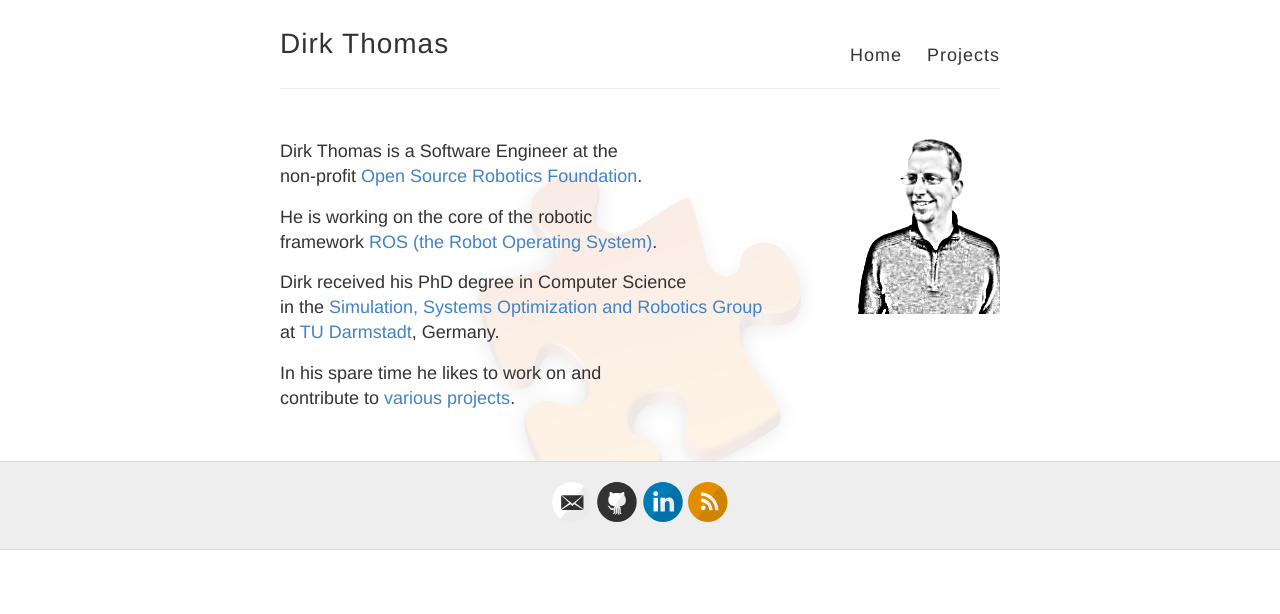
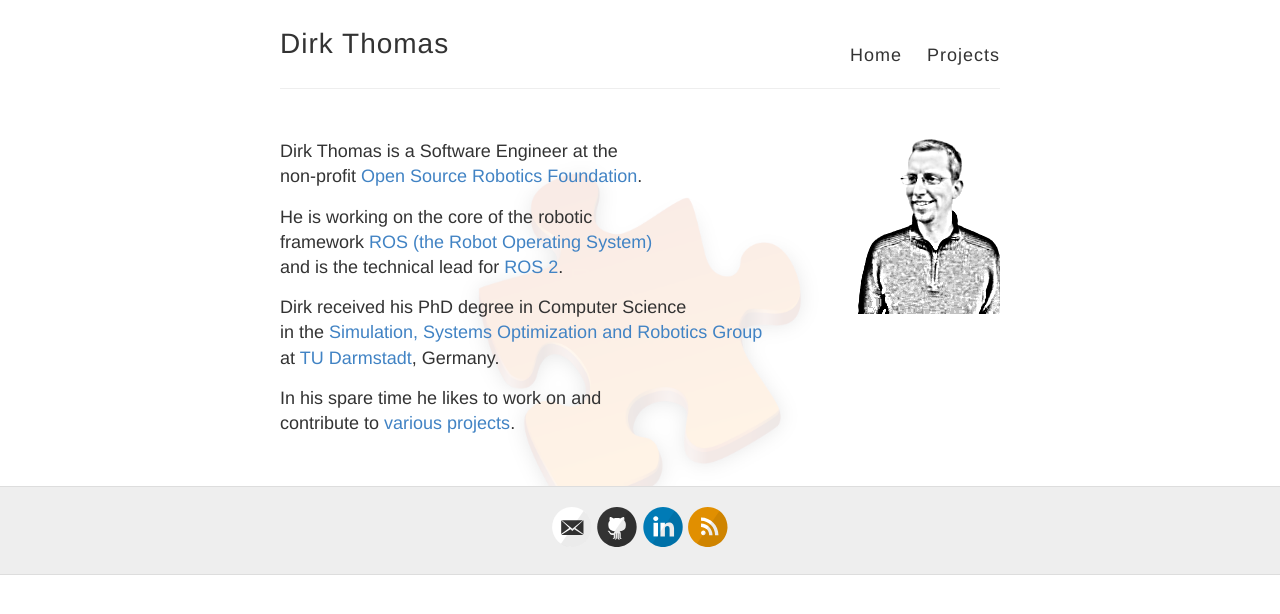
Before and after one commit to dirk-thomas/dirk-thomas.github.io, a Jekyll site: the page built from index.md, in a window 1280 px wide. Shown: the top 614 px of the page. Built offline with Jekyll 4.4.1, drawn with Linux system fonts in a browser that asks for light colours.

Commit message:
mention technical lead role on ROS 2

```diff
--- a/index.md
+++ b/index.md
@@ -7,7 +7,8 @@
 non-profit [Open Source Robotics Foundation](http://www.osrfoundation.org).
 
 He is working on the core of the robotic
-framework [ROS (the Robot Operating System)](http://www.ros.org).
+framework [ROS (the Robot Operating System)](http://www.ros.org)
+and is the technical lead for [ROS 2](http://www.ros2.org).
 
 Dirk received his PhD degree in Computer Science
 in the [Simulation, Systems Optimization and Robotics Group](http://www.sim.informatik.tu-darmstadt.de/en/)
```
